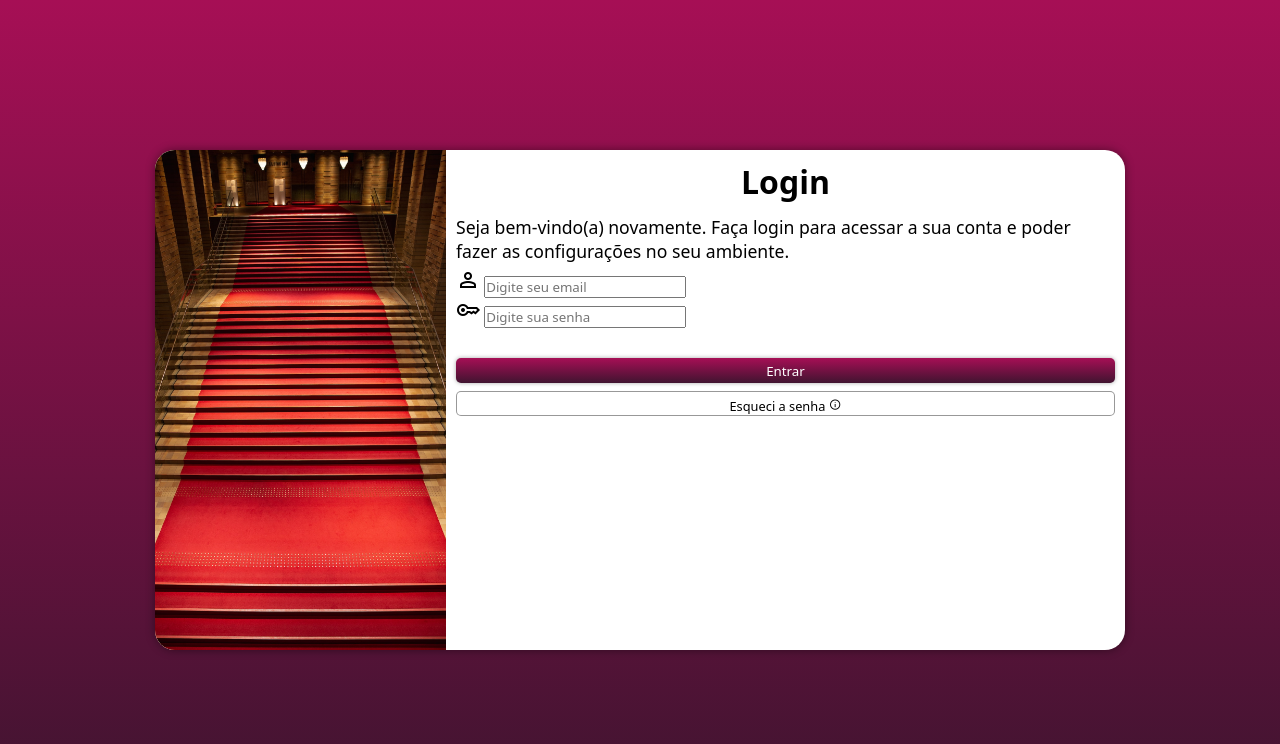
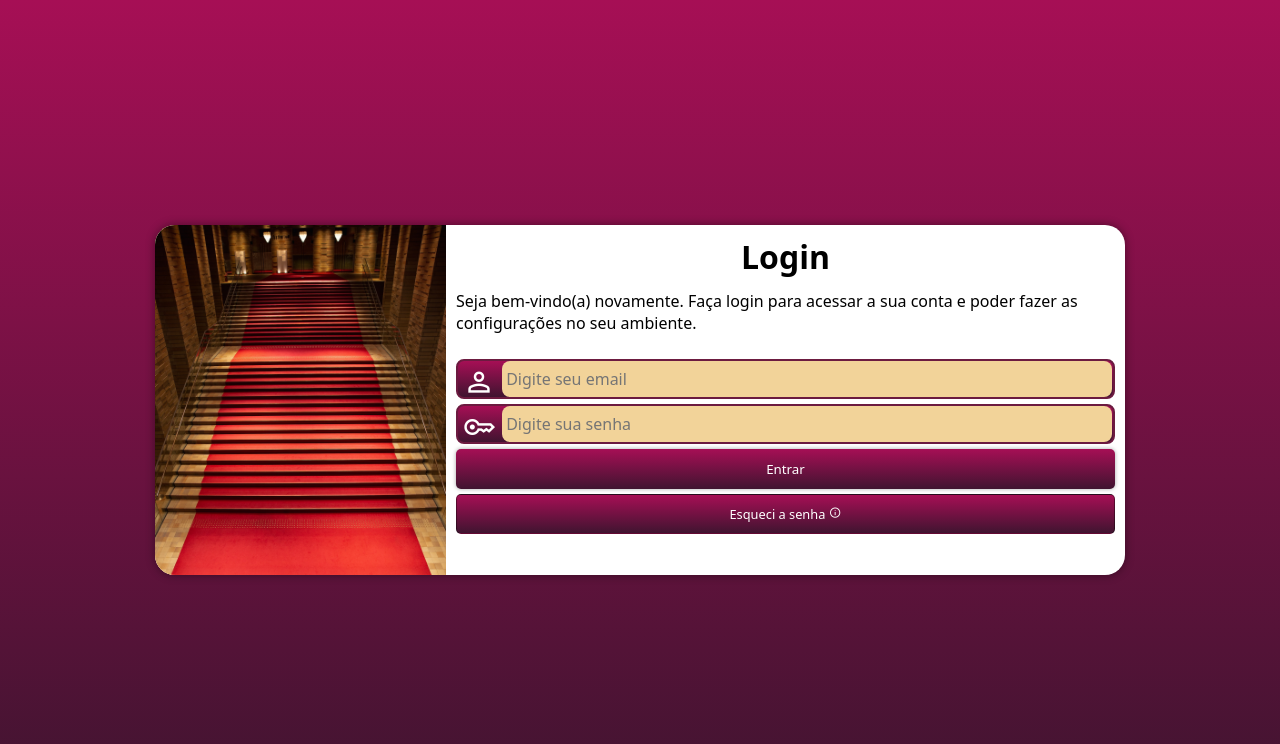
Before and after one commit to RafaelJSouto/projeto-login, a plain HTML site: page index.html in a window 1280 px wide. Drawn offline with nearby package versions, Linux system fonts and the light colour scheme.

Commit message:
finalizando o projeto

```diff
--- a/estilos/media-query.css
+++ b/estilos/media-query.css
@@ -16,6 +16,7 @@ vinho #A60F55
     }
     section#login {
         width: 90vw;
+        height: 295px;
     }
     section#login > div#imagem {
         float: left;
@@ -27,7 +28,15 @@ vinho #A60F55
        width: 70%;
     }
     div#formulario > p{
-        font-size: 1.1em;
+        font-size: 1em;
+        margin: 10px 0px 18px;
+    }
+    form > input[type=submit]{
+        height: 40px;
+    }
+    form > a.botao{
+        height: 40px;
+        padding: 10px;
     }
 }
 @media screen and (min-width: 992px) {
@@ -36,6 +45,7 @@ vinho #A60F55
     }
     section#login {
         width: 970px;
+        height: 350px;
     }
     section#login > div#imagem{
         float: left;
@@ -47,9 +57,18 @@ vinho #A60F55
         width: 70%;
     }
     div#formulario > p{
-        font-size: 1.1em;
+        font-size: 1em;
+        margin: 10px 0px 25px;
+
     }
     div#formulario > h1 {
         font-size: 2em;
     }
+    form > input[type=submit]{
+        height: 40px;
+    }
+    form > a.botao{
+        height: 40px;
+        padding: 10px;
+    }
 }
--- a/estilos/style.css
+++ b/estilos/style.css
@@ -30,7 +30,7 @@ section#login{
     position: absolute;
     top: 50%;
     left: 50%;
-    transform: translate(-50%, -50%);
+
     overflow: hidden;
 
     background-color: white;
@@ -39,6 +39,7 @@ section#login{
     border-radius: 20px;
     box-shadow: 0px 0px 10px rgba(0, 0, 0, 0.432);
 
+    transform: translate(-50%, -50%);
     transition: width 0.3s, heigth 0.3s;
     transition-timing-function: ease;
 
@@ -62,20 +63,46 @@ div#formulario > h1{
 div#formulario > p{
     font-size: 0.8em;
 }
-div.campo{
+
+
+form > div.campo{
+    background-image: linear-gradient(to top, #401430, #A60F55);
+    border: 2px solid #6c1b40;
+    display: block;
     width: 100%;
-    height: 25px;
-    border-radius: 5px;
+    height: 40px;
+    border-radius: 8px;
     margin: 5px 0px;
 }
+
+div.campo > .material-symbols-outlined{
+
+    color: white;
+    font-size: 2em;
+    width: 40px;
+    padding: 5px;
+}
+div.campo >input{
+    width: calc(100% - 45px);
+    background-color: #F2D399;
+    font-size: 1em;
+    height: 100%;
+    border: 0px;
+    border-radius: 8px;
+    padding: 4px;
+    transform: translateY(-13px);
+}
+div.campo > input:focus-within{
+    background-color: white;
+}
+
 div.campo >label{
     display: none;
 }
 form > input[type=submit] {
     display: block;
     width: 100%;
-    height: 25px;
-    margin-top: 35px;
+    height: 30px;
     border: none;
     border-radius: 5px;
     cursor: pointer;
@@ -83,27 +110,21 @@ form > input[type=submit] {
     color: white;
     background-image: linear-gradient(to top, #401430, #A60F55);
 }
-form > input[type=submit]:hover {
-    background-image: linear-gradient(to top, #40143082, #a60f5585);
-    color: black;
-}
+
 form > a.botao{
     display: block;
     text-align: center;
     font-size: 0.8em;
     width: 100%;
-    height: 25px;
-    color: black;
-    background-color: white;
+    height: 30px;
+    color: white;
+    background-image: linear-gradient(to top, #401430, #A60F55);
     border-radius: 5px;
     border: 1px solid rgba(0, 0, 0, 0.402);
     text-decoration: none;
-    margin-top: 8px;
+    margin-top: 5px;
     padding-top: 5px;
-}
-form > a.botao:hover{
-    background-image: linear-gradient(to top, #401430, #A60F55);
-    color: white;
+    cursor: pointer;
 }
 form > a.botao > .material-symbols-outlined{
     font-size: 1em;
```
